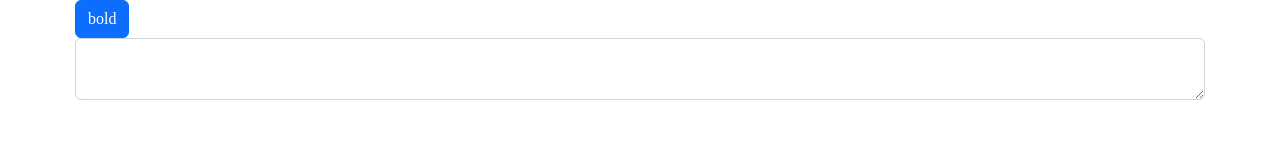
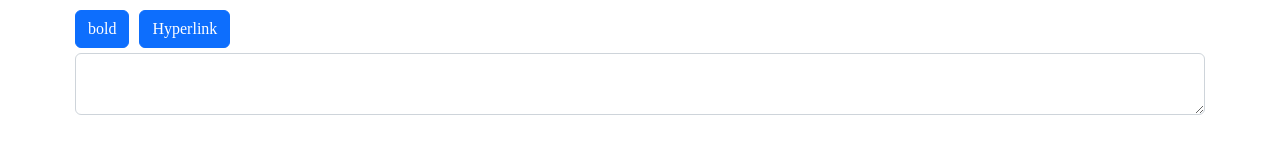
Before and after one commit to xfiendx4life/WebDev101, a plain HTML site: page editor.html in a window 1280 px wide. Drawn offline with nearby package versions, Linux system fonts and the light colour scheme.

Commit message:
feat: new mechanism of working with textArea
+ change result oninput
+ new button for hyperlink
+ better design

```diff
--- a/src/css/style.css
+++ b/src/css/style.css
@@ -69,3 +69,21 @@ a:hover {
 h1 {
     margin-top: 10px;
 }
+
+.editor-container {
+    display: flex;
+    flex-direction: column;
+    gap: 5px;
+}
+
+.tools {
+    margin-top: 10px;;
+    display: flex;
+    gap: 10px;
+    flex-wrap: wrap;
+}
+
+.hyperlink-container {
+    display: flex;
+    gap: 5px;
+}
--- a/src/script/editor.js
+++ b/src/script/editor.js
@@ -2,6 +2,7 @@
 
 addEventListener("DOMContentLoaded", () => {
     const container = document.getElementsByClassName("container")[0];
+    container.classList.add("editor-container");
 
     const tools = document.createElement("div");
     tools.className = "tools";
@@ -11,11 +12,70 @@ addEventListener("DOMContentLoaded", () => {
     const boldBtn = document.createElement("button");
     boldBtn.className = "btn btn-primary";
     boldBtn.innerHTML = "bold";
-    boldBtn.onclick = () => {}; // TODO: написать обработчик, для создания жирного текста
     tools.appendChild(boldBtn);
 
     const textAria = document.createElement("textarea");
     textAria.className = "form-control";
     textAria.classList.add("editor-space");
     container.appendChild(textAria);
+
+    const res = document.createElement("div");
+    res.className = "result";
+    res.id = "result";
+    container.appendChild(res);
+
+    textAria.oninput = () => {
+        res.innerHTML = textAria.value;
+    }
+
+    textAria.onchange = () => {
+        res.innerHTML = textAria.value;
+    }
+
+    boldBtn.onclick = () => {
+        const selStart = textAria.selectionStart;
+        const selEnd = textAria.selectionEnd;
+        let boldSubs = `${textAria.value.substring(0, selStart)}<b>${textAria.value.substring(selStart, selEnd)}</b>`
+        textAria.value = boldSubs;
+    };
+    const aBtn = new aButton(textAria);
+    tools.appendChild(aBtn.container)
+
 });
+
+ /**
+  * creates HyperLink button
+  * @param {HTMLTextAreaElement} textarea
+  */
+function aButton(textAria) {
+    this.container = document.createElement("div");
+    this.container.className = "hyperlink-container";
+    const button = document.createElement('button');
+    button.className = 'btn btn-primary';
+    button.classList.add("a-button");
+    button.id = 'a-button';
+    button.innerHTML = 'Hyperlink';
+    this.container.appendChild(button);
+
+    const hrefInput = document.createElement('input');
+    hrefInput.setAttribute('type', "text");
+    hrefInput.id = "href-input";
+    hrefInput.className = 'form-control';
+    hrefInput.style.display = 'none';
+    hrefInput.placeholder = "Write href attribute";
+    this.container.appendChild(hrefInput);
+
+
+    hrefInput.onchange = () => {
+        const href = hrefInput.value;
+        const selStart = textAria.selectionStart;
+        const selEnd = textAria.selectionEnd;
+        let boldSubs = `${textAria.value.substring(0, selStart)}<a href="${href}">${textAria.value.substring(selStart, selEnd)}</a>`
+        textAria.value = boldSubs;
+        hrefInput.style.display = "none";
+    }
+
+    button.onclick = () => {
+        hrefInput.style.display = "block";
+    }
+}
```
